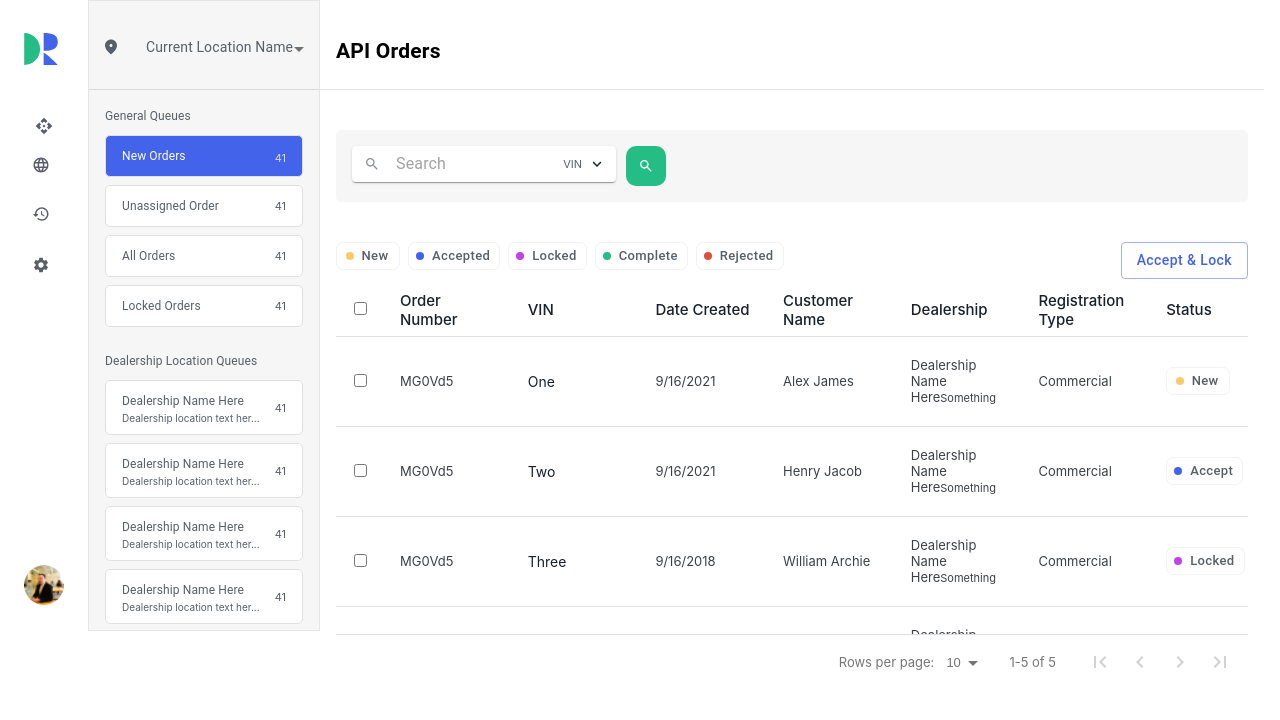
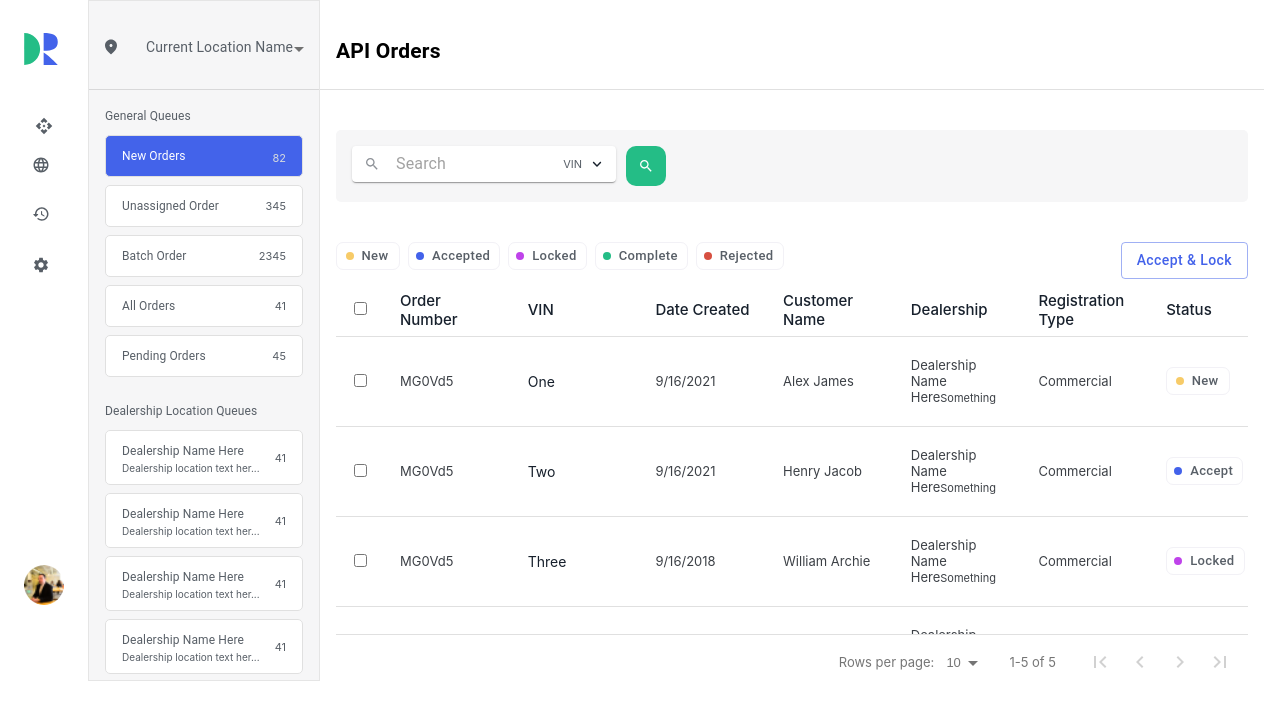
Before and after one commit to sadiq5566/dr-portal-mui-pagination, a React (Create React App) app: page / in a window 1280 px wide. Shown: the top 720 px of the page. Built offline with nearby package versions, Linux system fonts and the light colour scheme.

Commit message:
order status changing

```diff
--- a/src/Components/data/OrderStatusMockData.ts
+++ b/src/Components/data/OrderStatusMockData.ts
@@ -2,20 +2,28 @@ const OrderStatusMockData = [
   {
     id: "1",
     name: "New Orders",
-    numbering: "41",
+    numbering: "82",
     location: "",
     orderStatus: true
   },
   {
     id: "2",
     name: "Unassigned Order",
-    numbering: "41",
+    numbering: "345",
     location: "",
 
     orderStatus: false
   },
   {
     id: "3",
+    name: "Batch Order",
+    numbering: "2345",
+    location: "",
+
+    orderStatus: false
+  },
+  {
+    id: "4",
     name: "All Orders",
     numbering: "41",
     location: "",
@@ -23,9 +31,9 @@ const OrderStatusMockData = [
     orderStatus: false
   },
   {
-    id: "4",
-    name: "Locked Orders",
-    numbering: "41",
+    id: "5",
+    name: "Pending Orders",
+    numbering: "45",
     location: "",
 
     orderStatus: false
```
Also changed, not shown: 1 other file (tests, documents, lock files or other folders).
